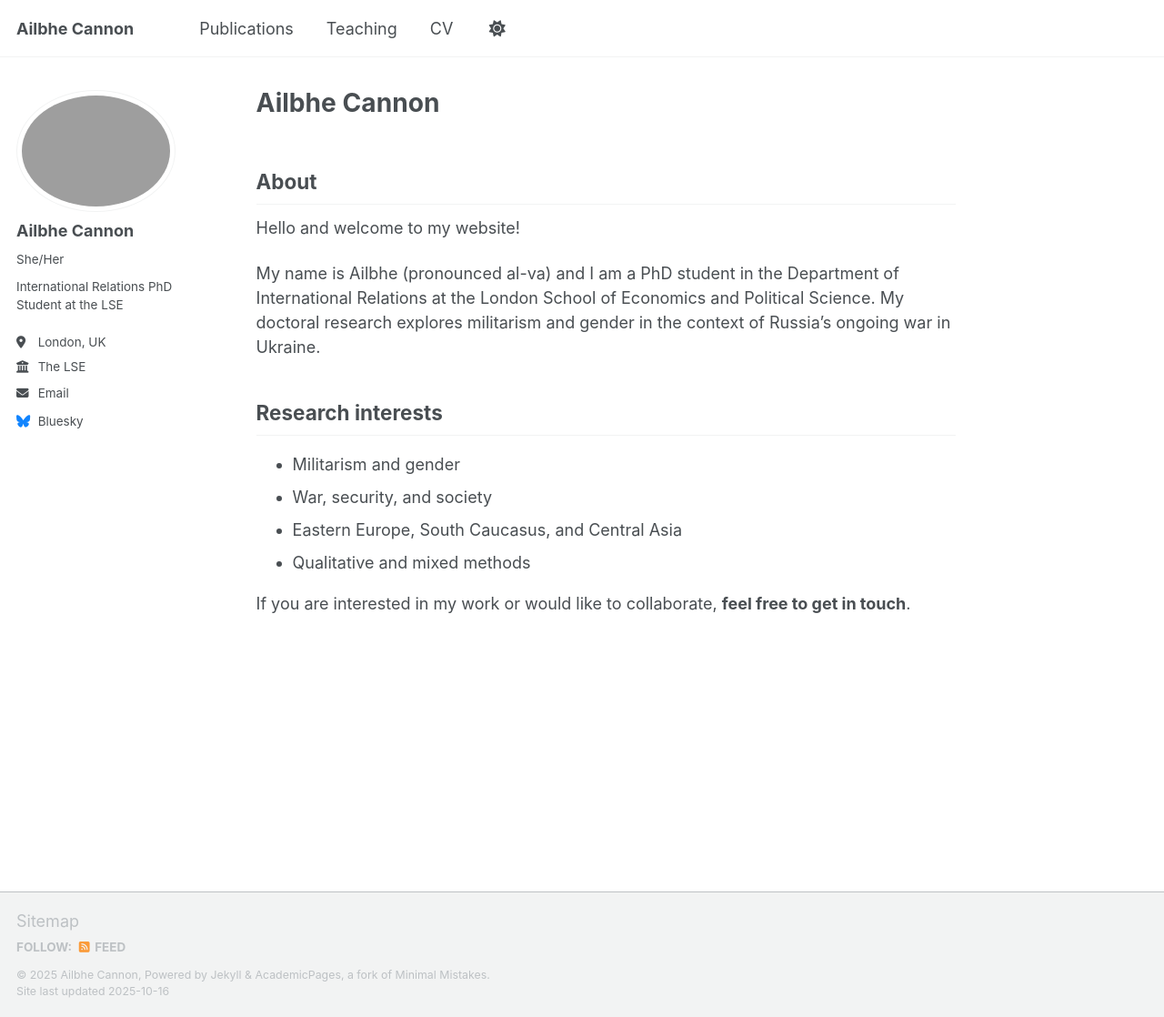
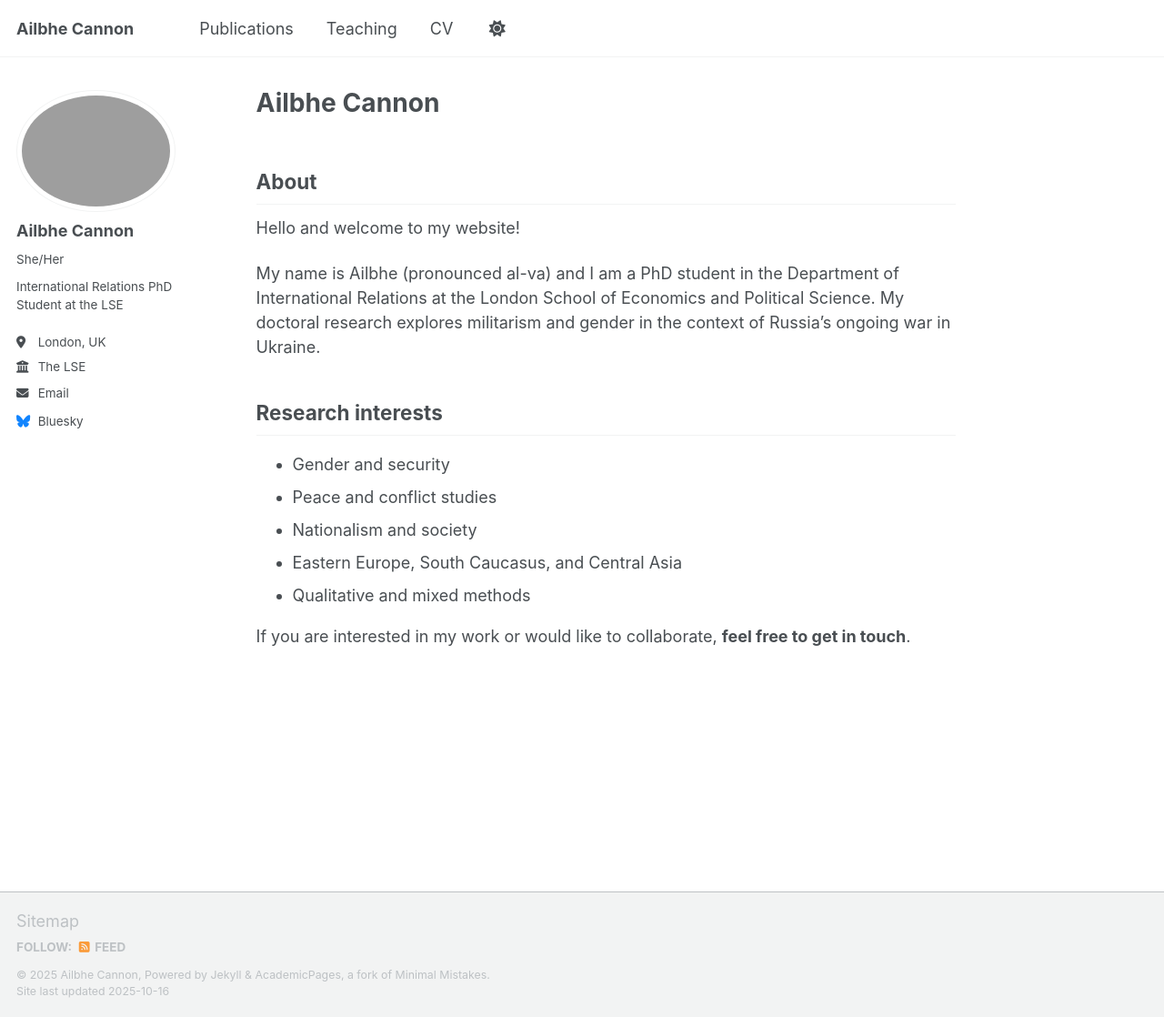
Before and after one commit to Ailbhe-Cannon/Ailbhe-Cannon.github.io, a Jekyll site: the page built from _pages/about.md, in a window 1280 px wide and 1118 px high. Shown: the whole window at 91% size. Built offline with Jekyll 4.4.1, drawn with Linux system fonts in a browser that asks for light colours; a script that is not in the unit is left out.

Commit message:
Update about.md

```diff
--- a/_pages/about.md
+++ b/_pages/about.md
@@ -13,8 +13,9 @@ Hello and welcome to my website!
 My name is Ailbhe (pronounced al-va) and I am a PhD student in the Department of International Relations at the London School of Economics and Political Science. My doctoral research explores militarism and gender in the context of Russia's ongoing war in Ukraine.
 
 ## Research interests
-- Militarism and gender
-- War, security, and society
+- Gender and security
+- Peace and conflict studies
+- Nationalism and society
 - Eastern Europe, South Caucasus, and Central Asia
 - Qualitative and mixed methods
 
```
